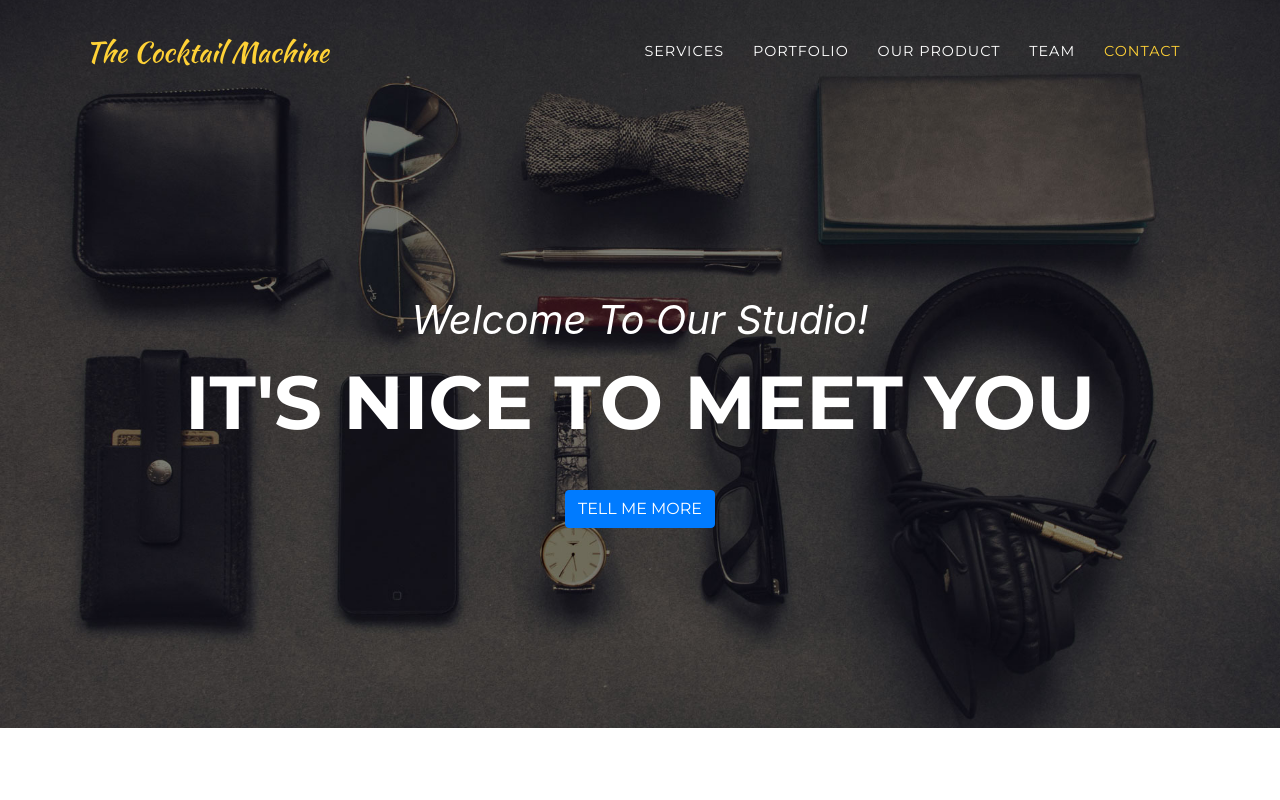
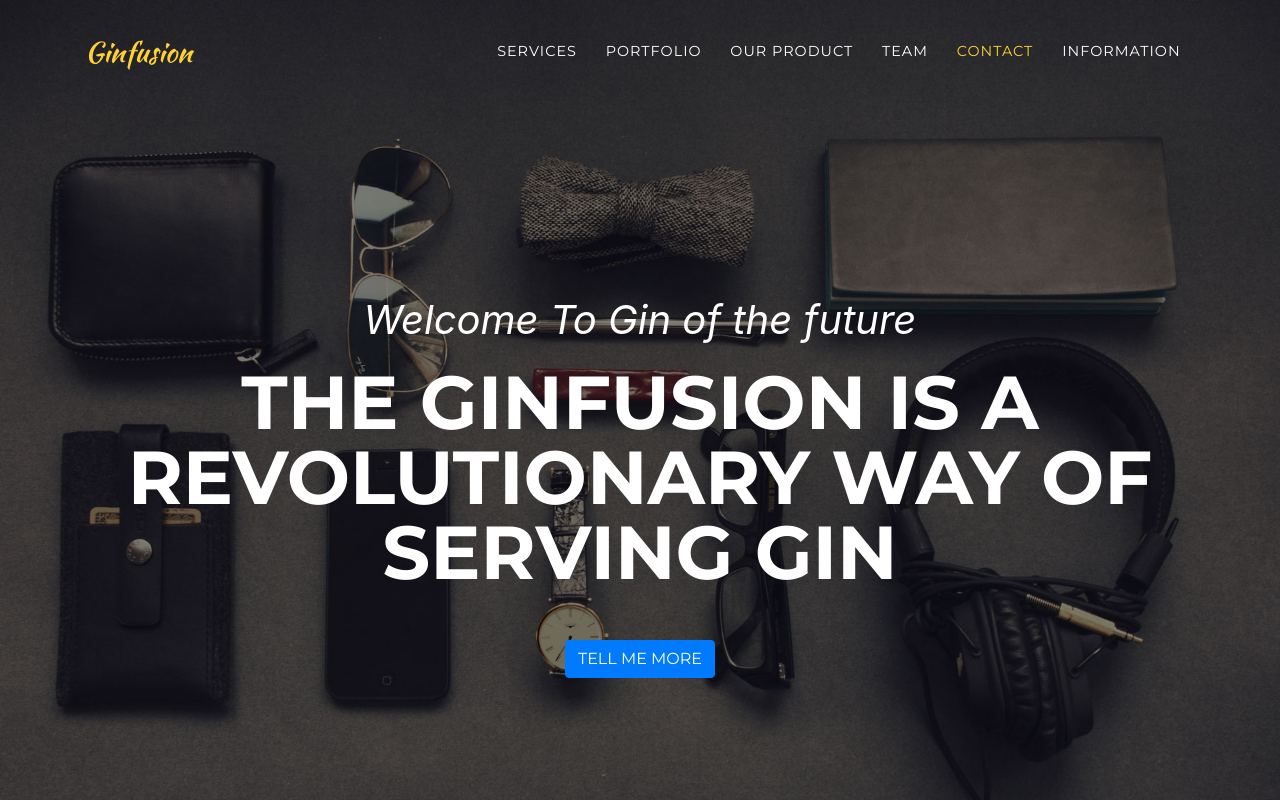
Before and after one commit to rossunwin/horizons, a website with bundled scripts: page index.html in a window 1280 px wide. Shown: the top 800 px of the page. Built offline with nearby package versions, Linux system fonts and the light colour scheme; a web font is replaced by a local one.

Commit message:
Update index.html

```diff
--- a/index.html
+++ b/index.html
@@ -30,7 +30,7 @@
   <!-- Navigation -->
   <nav class="navbar navbar-expand-lg navbar-dark fixed-top" id="mainNav">
     <div class="container">
-      <a class="navbar-brand js-scroll-trigger" href="#page-top">The Cocktail Machine</a>
+      <a class="navbar-brand js-scroll-trigger" href="#page-top">Ginfusion</a>
       <button class="navbar-toggler navbar-toggler-right" type="button" data-toggle="collapse" data-target="#navbarResponsive" aria-controls="navbarResponsive" aria-expanded="false" aria-label="Toggle navigation">
         Menu
         <i class="fas fa-bars"></i>
@@ -52,6 +52,9 @@
           <li class="nav-item">
             <a class="nav-link js-scroll-trigger" href="#contact">Contact</a>
           </li>
+          <li class="nav-item">
+            <a class="nav-link js-scroll-trigger" href="#information">Information</a>
+          </li>
         </ul>
       </div>
     </div>
@@ -61,8 +64,8 @@
   <header class="masthead">
     <div class="container">
       <div class="intro-text">
-        <div class="intro-lead-in">Welcome To Our Studio!</div>
-        <div class="intro-heading text-uppercase">It's Nice To Meet You</div>
+        <div class="intro-lead-in">Welcome To Gin of the future</div>
+        <div class="intro-heading text-uppercase">THE GINFUSION IS A REVOLUTIONARY WAY OF SERVING GIN</div>
         <a class="btn btn-primary btn-xl text-uppercase js-scroll-trigger" href="#services">Tell Me More</a>
       </div>
     </div>
```
